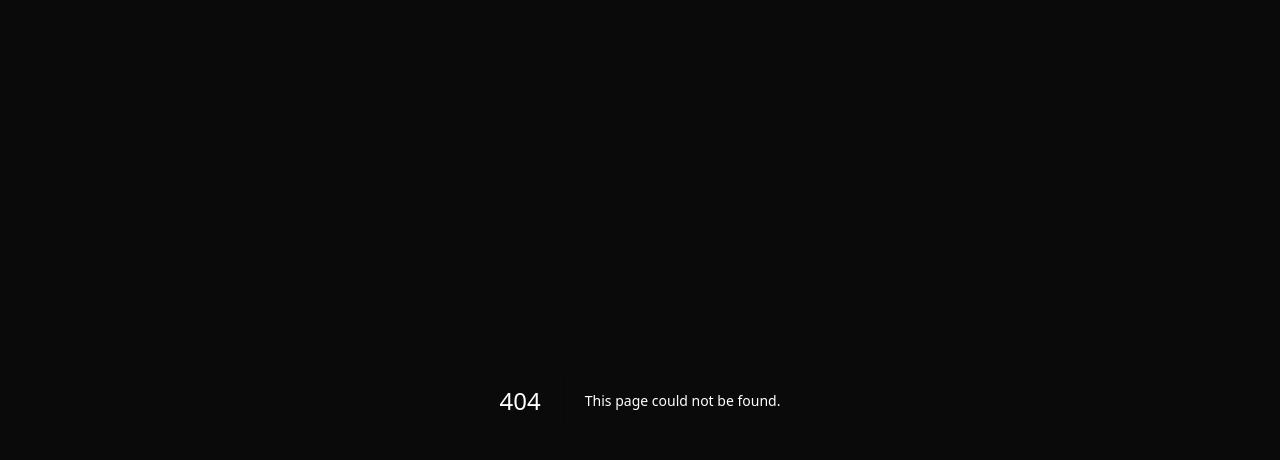
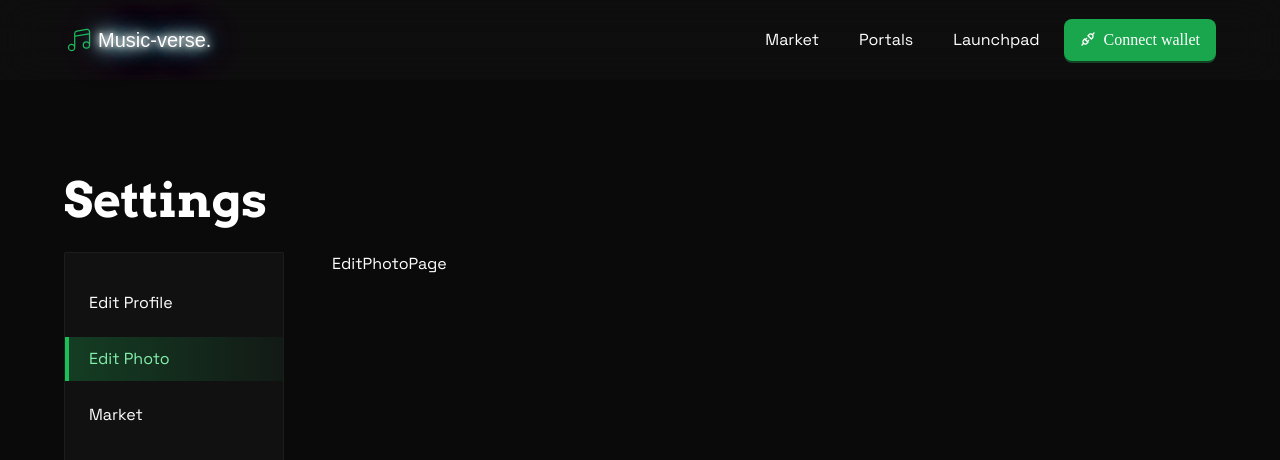
Before and after one commit to osas2211/music-nfts, a Next.js app: page /settings/edit-photo in a window 1280 px wide. Before the commit this address had no page. Shown: the top 460 px of the page. Built offline with nearby package versions, Linux system fonts and the light colour scheme; a web font is replaced by a local one.

Commit message:
add updates

```diff
--- /dev/null
+++ b/app/(InApp)/settings/edit-photo/page.tsx
@@ -0,0 +1,7 @@
+import React from "react"
+
+const EditPhotoPage = () => {
+  return <div>EditPhotoPage</div>
+}
+
+export default EditPhotoPage
--- a/components/settings/SettingsNav.tsx
+++ b/components/settings/SettingsNav.tsx
@@ -14,7 +14,7 @@ export const SettingsNav = () => {
     <div>
       <div className="md:h-[60vh] bg-dark-900 md:py-7 md:space-y-3 border-[1px] border-white/5 rounded-lg md:px-0 p-2 md:rounded-sm md:block grid grid-cols-3 md:grid-cols-1">
         {routes.map((route, index) => {
-          const active = pathname.includes(route.path)
+          const active = pathname === route.path
           const activeCls =
             "bg-gradient-to-r md:from-primary-default/25 md:to-primary-default/5 from-primary-default to-primary-default md:border-primary-default md:text-green-300 text-white rounded-lg md:rounded-none"
           return (
```
